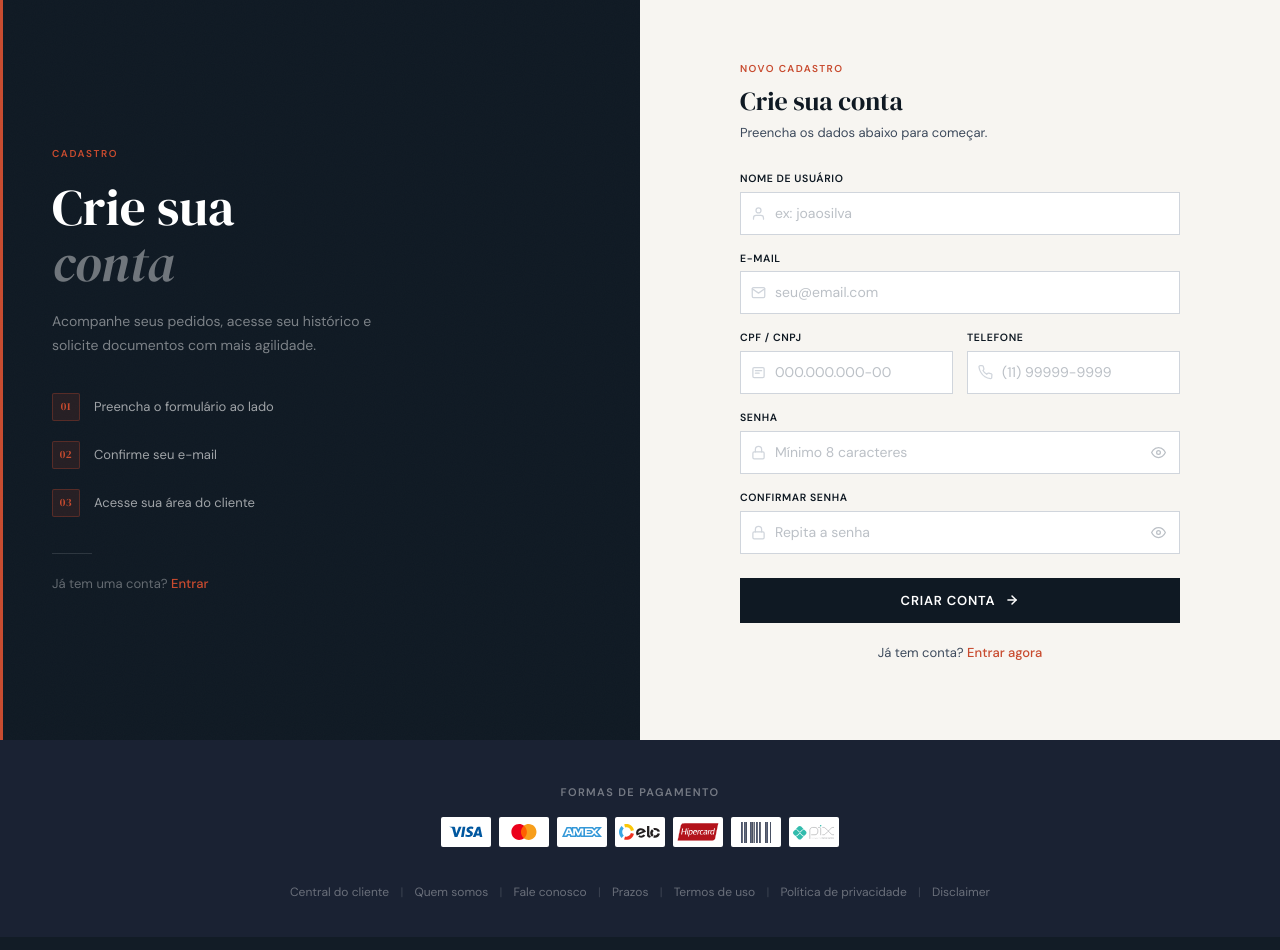
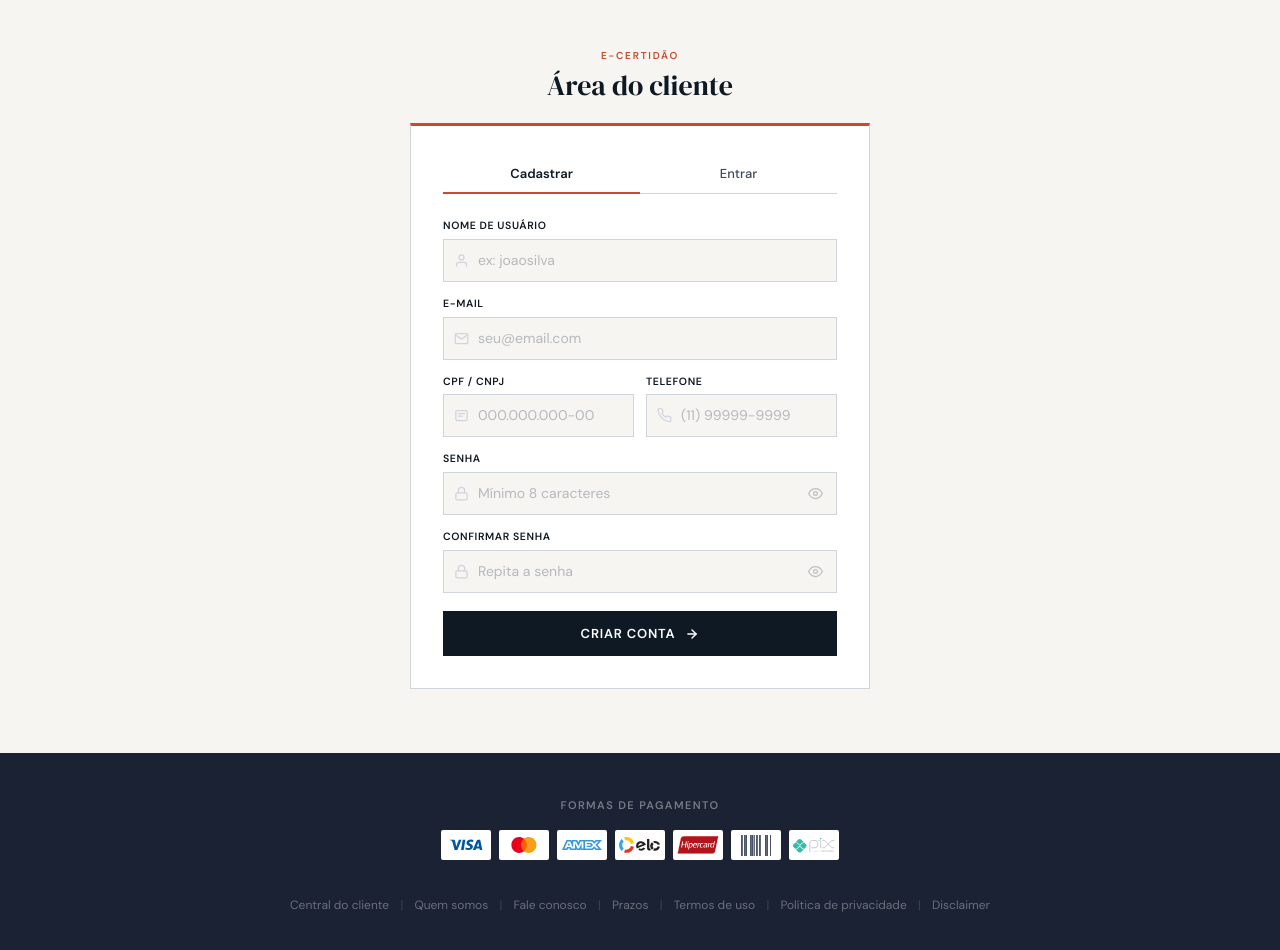
Before and after one commit to GabigolDEVPY/E-certidao, a Django app: page /users/register/ in a window 1280 px wide. Shown: the part 60-1010 px from the top of the page. Run offline with Django 5.2, Linux system fonts and the light colour scheme.

Commit message:
fdsafsadfd

```diff
--- a/users/templates/register.html
+++ b/users/templates/register.html
@@ -1,13 +1,11 @@
 {% extends "base.html" %}
-{% load static %}
+
 {% block content %}
-<link rel="stylesheet" href="{% static 'styles.css' %}">
+
 <!-- ═══ HEADER ═══ -->
 <header class="site-header sticky-top">
   <div class="container-xl">
     <div class="header-inner">
-
-      <!-- Logo -->
       <a href="/" class="logo">
         <div class="logo-mark">D</div>
         <div class="logo-text">
@@ -15,61 +13,38 @@
           <small class="d-none d-sm-block">Serviço privado de documentos</small>
         </div>
       </a>
-
       <div class="header-actions ms-auto">
         <a href="/" class="client-btn" style="text-decoration:none;">
           <svg width="13" height="13" viewBox="0 0 24 24" fill="none" stroke="currentColor" stroke-width="2.2" stroke-linecap="round" stroke-linejoin="round"><line x1="19" y1="12" x2="5" y2="12"/><polyline points="12 19 5 12 12 5"/></svg>
           <span class="d-none d-sm-inline">Voltar ao início</span>
         </a>
       </div>
-
     </div>
   </div>
 </header>
 
-<!-- ═══ REGISTER AREA ═══ -->
-<main class="register-main">
-  <div class="register-grid">
+<!-- ═══ MAIN ═══ -->
+<main class="auth-main">
+  <div class="auth-center">
 
-    <!-- Coluna esquerda: branding -->
-    <div class="register-brand">
-      <div class="brand-inner">
-        <div class="brand-tag">Cadastro</div>
-        <h1 class="brand-headline">Crie sua<br><em>conta</em></h1>
-        <p class="brand-sub">Acompanhe seus pedidos, acesse seu histórico e solicite documentos com mais agilidade.</p>
+    <!-- Cabeçalho acima do card -->
+    <div class="auth-heading">
+      <div class="auth-eyebrow">E-Certidão</div>
+      <h1 class="auth-title">Área do cliente</h1>
+    </div>
 
-        <div class="brand-steps">
-          <div class="step">
-            <div class="step-num">01</div>
-            <div class="step-text">Preencha o formulário ao lado</div>
-          </div>
-          <div class="step">
-            <div class="step-num">02</div>
-            <div class="step-text">Confirme seu e-mail</div>
-          </div>
-          <div class="step">
-            <div class="step-num">03</div>
-            <div class="step-text">Acesse sua área do cliente</div>
-          </div>
-        </div>
+    <!-- Card único -->
+    <div class="auth-card">
 
-        <div class="brand-divider"></div>
-        <p class="brand-login-hint">Já tem uma conta? <a href="{% url 'login' %}">Entrar</a></p>
+      <!-- Tabs -->
+      <div class="auth-tabs">
+        <button class="auth-tab active" id="tab-register" onclick="switchTab('register')">Cadastrar</button>
+        <button class="auth-tab" id="tab-login" onclick="switchTab('login')">Entrar</button>
+        <div class="auth-tab-indicator" id="tabIndicator"></div>
       </div>
 
-      <!-- decorative grain overlay -->
-      <div class="brand-grain" aria-hidden="true"></div>
-    </div>
-
-    <!-- Coluna direita: formulário -->
-    <div class="register-form-col">
-      <div class="form-card">
-
-        <div class="form-card-header">
-          <span class="form-tag">Novo cadastro</span>
-          <h2 class="form-title">Crie sua conta</h2>
-          <p class="form-subtitle">Preencha os dados abaixo para começar.</p>
-        </div>
+      <!-- ══ CADASTRO ══ -->
+      <div class="auth-panel" id="panel-register">
 
         {% if form.errors %}
         <div class="form-errors">
@@ -78,169 +53,290 @@
         </div>
         {% endif %}
 
-        <form method="POST" class="reg-form" novalidate>
+        <form method="POST" action="{% url 'register' %}" class="reg-form" novalidate>
           {% csrf_token %}
 
-          <!-- Username -->
           <div class="field-group {% if form.username.errors %}field--error{% endif %}">
-            <label class="field-label" for="{{ form.username.id_for_label }}">
-              Nome de usuário
-            </label>
+            <label class="field-label" for="{{ form.username.id_for_label }}">Nome de usuário</label>
             <div class="field-input-wrap">
               <svg class="field-icon" width="15" height="15" viewBox="0 0 24 24" fill="none" stroke="currentColor" stroke-width="2" stroke-linecap="round" stroke-linejoin="round"><path d="M20 21v-2a4 4 0 0 0-4-4H8a4 4 0 0 0-4 4v2"/><circle cx="12" cy="7" r="4"/></svg>
-              <input
-                type="text"
-                id="{{ form.username.id_for_label }}"
-                name="{{ form.username.html_name }}"
-                value="{{ form.username.value|default:'' }}"
-                placeholder="ex: joaosilva"
-                autocomplete="username"
-                class="field-input"
-              >
+              <input type="text" id="{{ form.username.id_for_label }}" name="{{ form.username.html_name }}" value="{{ form.username.value|default:'' }}" placeholder="ex: joaosilva" autocomplete="username" class="field-input">
             </div>
-            {% if form.username.errors %}
-            <p class="field-error-msg">{{ form.username.errors|join:", " }}</p>
-            {% endif %}
+            {% if form.username.errors %}<p class="field-error-msg">{{ form.username.errors|join:", " }}</p>{% endif %}
           </div>
 
-          <!-- E-mail -->
           <div class="field-group {% if form.email.errors %}field--error{% endif %}">
-            <label class="field-label" for="{{ form.email.id_for_label }}">
-              E-mail
-            </label>
+            <label class="field-label" for="{{ form.email.id_for_label }}">E-mail</label>
             <div class="field-input-wrap">
               <svg class="field-icon" width="15" height="15" viewBox="0 0 24 24" fill="none" stroke="currentColor" stroke-width="2" stroke-linecap="round" stroke-linejoin="round"><path d="M4 4h16c1.1 0 2 .9 2 2v12c0 1.1-.9 2-2 2H4c-1.1 0-2-.9-2-2V6c0-1.1.9-2 2-2z"/><polyline points="22,6 12,13 2,6"/></svg>
-              <input
-                type="email"
-                id="{{ form.email.id_for_label }}"
-                name="{{ form.email.html_name }}"
-                value="{{ form.email.value|default:'' }}"
-                placeholder="seu@email.com"
-                autocomplete="email"
-                class="field-input"
-              >
+              <input type="email" id="{{ form.email.id_for_label }}" name="{{ form.email.html_name }}" value="{{ form.email.value|default:'' }}" placeholder="seu@email.com" autocomplete="email" class="field-input">
             </div>
-            {% if form.email.errors %}
-            <p class="field-error-msg">{{ form.email.errors|join:", " }}</p>
-            {% endif %}
+            {% if form.email.errors %}<p class="field-error-msg">{{ form.email.errors|join:", " }}</p>{% endif %}
           </div>
 
-          <!-- CPF / CNPJ + Telefone lado a lado -->
           <div class="field-row">
-
             <div class="field-group {% if form.cpf_cnpj.errors %}field--error{% endif %}">
-              <label class="field-label" for="{{ form.cpf_cnpj.id_for_label }}">
-                CPF / CNPJ
-              </label>
+              <label class="field-label" for="{{ form.cpf_cnpj.id_for_label }}">CPF / CNPJ</label>
               <div class="field-input-wrap">
                 <svg class="field-icon" width="15" height="15" viewBox="0 0 24 24" fill="none" stroke="currentColor" stroke-width="2" stroke-linecap="round" stroke-linejoin="round"><rect x="3" y="4" width="18" height="16" rx="2"/><line x1="7" y1="9" x2="17" y2="9"/><line x1="7" y1="13" x2="13" y2="13"/></svg>
-                <input
-                  type="text"
-                  id="{{ form.cpf_cnpj.id_for_label }}"
-                  name="{{ form.cpf_cnpj.html_name }}"
-                  value="{{ form.cpf_cnpj.value|default:'' }}"
-                  placeholder="000.000.000-00"
-                  class="field-input"
-                  inputmode="numeric"
-                >
+                <input type="text" id="{{ form.cpf_cnpj.id_for_label }}" name="{{ form.cpf_cnpj.html_name }}" value="{{ form.cpf_cnpj.value|default:'' }}" placeholder="000.000.000-00" class="field-input" inputmode="numeric">
               </div>
-              {% if form.cpf_cnpj.errors %}
-              <p class="field-error-msg">{{ form.cpf_cnpj.errors|join:", " }}</p>
-              {% endif %}
+              {% if form.cpf_cnpj.errors %}<p class="field-error-msg">{{ form.cpf_cnpj.errors|join:", " }}</p>{% endif %}
             </div>
-
             <div class="field-group {% if form.telefone.errors %}field--error{% endif %}">
-              <label class="field-label" for="{{ form.telefone.id_for_label }}">
-                Telefone
-              </label>
+              <label class="field-label" for="{{ form.telefone.id_for_label }}">Telefone</label>
               <div class="field-input-wrap">
                 <svg class="field-icon" width="15" height="15" viewBox="0 0 24 24" fill="none" stroke="currentColor" stroke-width="2" stroke-linecap="round" stroke-linejoin="round"><path d="M22 16.92v3a2 2 0 0 1-2.18 2 19.79 19.79 0 0 1-8.63-3.07A19.5 19.5 0 0 1 4.69 12 19.79 19.79 0 0 1 1.61 3.4 2 2 0 0 1 3.58 1h3a2 2 0 0 1 2 1.72c.127.96.361 1.903.7 2.81a2 2 0 0 1-.45 2.11L7.91 8.85a16 16 0 0 0 6 6l1.27-1.27a2 2 0 0 1 2.11-.45c.907.339 1.85.573 2.81.7A2 2 0 0 1 22 16.92z"/></svg>
-                <input
-                  type="tel"
-                  id="{{ form.telefone.id_for_label }}"
-                  name="{{ form.telefone.html_name }}"
-                  value="{{ form.telefone.value|default:'' }}"
-                  placeholder="(11) 99999-9999"
-                  class="field-input"
-                  inputmode="tel"
-                >
+                <input type="tel" id="{{ form.telefone.id_for_label }}" name="{{ form.telefone.html_name }}" value="{{ form.telefone.value|default:'' }}" placeholder="(11) 99999-9999" class="field-input" inputmode="tel">
               </div>
-              {% if form.telefone.errors %}
-              <p class="field-error-msg">{{ form.telefone.errors|join:", " }}</p>
-              {% endif %}
+              {% if form.telefone.errors %}<p class="field-error-msg">{{ form.telefone.errors|join:", " }}</p>{% endif %}
             </div>
-
           </div>
 
-          <!-- Senha -->
           <div class="field-group {% if form.password1.errors %}field--error{% endif %}">
-            <label class="field-label" for="{{ form.password1.id_for_label }}">
-              Senha
-            </label>
+            <label class="field-label" for="id_password1">Senha</label>
             <div class="field-input-wrap">
               <svg class="field-icon" width="15" height="15" viewBox="0 0 24 24" fill="none" stroke="currentColor" stroke-width="2" stroke-linecap="round" stroke-linejoin="round"><rect x="3" y="11" width="18" height="11" rx="2" ry="2"/><path d="M7 11V7a5 5 0 0 1 10 0v4"/></svg>
-              <input
-                type="password"
-                id="{{ form.password1.id_for_label }}"
-                name="{{ form.password1.html_name }}"
-                placeholder="Mínimo 8 caracteres"
-                autocomplete="new-password"
-                class="field-input"
-                id="id_password1"
-              >
-              <button type="button" class="toggle-pass" onclick="togglePass('id_password1', this)" tabindex="-1" aria-label="Mostrar senha">
+              <input type="password" id="id_password1" name="{{ form.password1.html_name }}" placeholder="Mínimo 8 caracteres" autocomplete="new-password" class="field-input">
+              <button type="button" class="toggle-pass" onclick="togglePass('id_password1',this)" tabindex="-1">
                 <svg width="15" height="15" viewBox="0 0 24 24" fill="none" stroke="currentColor" stroke-width="2" stroke-linecap="round" stroke-linejoin="round"><path d="M1 12s4-8 11-8 11 8 11 8-4 8-11 8-11-8-11-8z"/><circle cx="12" cy="12" r="3"/></svg>
               </button>
             </div>
-            {% if form.password1.errors %}
-            <p class="field-error-msg">{{ form.password1.errors|join:", " }}</p>
-            {% endif %}
+            {% if form.password1.errors %}<p class="field-error-msg">{{ form.password1.errors|join:", " }}</p>{% endif %}
           </div>
 
-          <!-- Confirmar Senha -->
           <div class="field-group {% if form.password2.errors %}field--error{% endif %}">
-            <label class="field-label" for="{{ form.password2.id_for_label }}">
-              Confirmar senha
-            </label>
+            <label class="field-label" for="id_password2">Confirmar senha</label>
             <div class="field-input-wrap">
               <svg class="field-icon" width="15" height="15" viewBox="0 0 24 24" fill="none" stroke="currentColor" stroke-width="2" stroke-linecap="round" stroke-linejoin="round"><rect x="3" y="11" width="18" height="11" rx="2" ry="2"/><path d="M7 11V7a5 5 0 0 1 10 0v4"/></svg>
-              <input
-                type="password"
-                id="{{ form.password2.id_for_label }}"
-                name="{{ form.password2.html_name }}"
-                placeholder="Repita a senha"
-                autocomplete="new-password"
-                class="field-input"
-                id="id_password2"
-              >
-              <button type="button" class="toggle-pass" onclick="togglePass('id_password2', this)" tabindex="-1" aria-label="Mostrar senha">
+              <input type="password" id="id_password2" name="{{ form.password2.html_name }}" placeholder="Repita a senha" autocomplete="new-password" class="field-input">
+              <button type="button" class="toggle-pass" onclick="togglePass('id_password2',this)" tabindex="-1">
                 <svg width="15" height="15" viewBox="0 0 24 24" fill="none" stroke="currentColor" stroke-width="2" stroke-linecap="round" stroke-linejoin="round"><path d="M1 12s4-8 11-8 11 8 11 8-4 8-11 8-11-8-11-8z"/><circle cx="12" cy="12" r="3"/></svg>
               </button>
             </div>
-            {% if form.password2.errors %}
-            <p class="field-error-msg">{{ form.password2.errors|join:", " }}</p>
-            {% endif %}
+            {% if form.password2.errors %}<p class="field-error-msg">{{ form.password2.errors|join:", " }}</p>{% endif %}
           </div>
 
           <button type="submit" class="reg-submit">
             Criar conta
             <svg width="14" height="14" viewBox="0 0 24 24" fill="none" stroke="currentColor" stroke-width="2.5" stroke-linecap="round" stroke-linejoin="round"><line x1="5" y1="12" x2="19" y2="12"/><polyline points="12 5 19 12 12 19"/></svg>
           </button>
+        </form>
+      </div>
 
+      <!-- ══ LOGIN ══ -->
+      <div class="auth-panel" id="panel-login" style="display:none;">
+        <form method="POST" action="{% url 'login' %}" class="reg-form" novalidate>
+          {% csrf_token %}
+
+          <div class="field-group">
+            <label class="field-label" for="login_username">Usuário ou e-mail</label>
+            <div class="field-input-wrap">
+              <svg class="field-icon" width="15" height="15" viewBox="0 0 24 24" fill="none" stroke="currentColor" stroke-width="2" stroke-linecap="round" stroke-linejoin="round"><path d="M20 21v-2a4 4 0 0 0-4-4H8a4 4 0 0 0-4 4v2"/><circle cx="12" cy="7" r="4"/></svg>
+              <input type="text" id="login_username" name="username" placeholder="seu usuário ou e-mail" autocomplete="username" class="field-input">
+            </div>
+          </div>
+
+          <div class="field-group">
+            <label class="field-label" for="login_password">Senha</label>
+            <div class="field-input-wrap">
+              <svg class="field-icon" width="15" height="15" viewBox="0 0 24 24" fill="none" stroke="currentColor" stroke-width="2" stroke-linecap="round" stroke-linejoin="round"><rect x="3" y="11" width="18" height="11" rx="2" ry="2"/><path d="M7 11V7a5 5 0 0 1 10 0v4"/></svg>
+              <input type="password" id="login_password" name="password" placeholder="••••••••" autocomplete="current-password" class="field-input">
+              <button type="button" class="toggle-pass" onclick="togglePass('login_password',this)" tabindex="-1">
+                <svg width="15" height="15" viewBox="0 0 24 24" fill="none" stroke="currentColor" stroke-width="2" stroke-linecap="round" stroke-linejoin="round"><path d="M1 12s4-8 11-8 11 8 11 8-4 8-11 8-11-8-11-8z"/><circle cx="12" cy="12" r="3"/></svg>
+              </button>
+            </div>
+          </div>
+
+          <div class="forgot-wrap">
+            <a href="#" class="forgot-link">Esqueci minha senha</a>
+          </div>
+
+          <button type="submit" class="reg-submit">
+            Entrar
+            <svg width="14" height="14" viewBox="0 0 24 24" fill="none" stroke="currentColor" stroke-width="2.5" stroke-linecap="round" stroke-linejoin="round"><line x1="5" y1="12" x2="19" y2="12"/><polyline points="12 5 19 12 12 19"/></svg>
+          </button>
         </form>
+      </div>
 
-        <p class="form-login-link">Já tem conta? <a href="{% url 'login' %}">Entrar agora</a></p>
-
-      </div>
     </div>
+    <!-- /auth-card -->
 
   </div>
 </main>
 
 {% include 'footer.html' %}
+{% load static %}
 
+<style>
+/* ─── LAYOUT ─── */
+body { margin: 0; min-height: 100vh; display: flex; flex-direction: column; }
 
+.auth-main {
+  flex: 1;
+  background: var(--paper);
+  display: flex;
+  align-items: center;
+  justify-content: center;
+  padding: 48px 20px 64px;
+}
 
-<script src="{% static 'script.js' %}"></script>
+.auth-center {
+  width: 100%;
+  max-width: 460px;
+  display: flex;
+  flex-direction: column;
+  gap: 20px;
+}
+
+/* ─── HEADING ─── */
+.auth-heading { text-align: center; }
+
+.auth-eyebrow {
+  font-size: 10px; font-weight: 600; letter-spacing: 1.8px;
+  text-transform: uppercase; color: var(--accent);
+  margin-bottom: 6px;
+}
+
+.auth-title {
+  font-family: 'DM Serif Display', serif;
+  font-size: 28px; font-weight: 400; color: var(--ink);
+  margin: 0;
+}
+
+/* ─── CARD ─── */
+.auth-card {
+  background: var(--white);
+  border: 1px solid var(--rule);
+  border-top: 3px solid var(--accent);
+  padding: 28px 32px 32px;
+}
+
+/* ─── TABS ─── */
+.auth-tabs {
+  display: flex; position: relative;
+  border-bottom: 1px solid var(--rule);
+  margin-bottom: 24px;
+}
+
+.auth-tab {
+  flex: 1; background: none; border: none;
+  padding: 10px 16px;
+  font-family: 'DM Sans', sans-serif;
+  font-size: 13px; font-weight: 500; color: var(--ink-light);
+  cursor: pointer; transition: color .15s; z-index: 1;
+}
+.auth-tab.active { color: var(--ink); font-weight: 600; }
+.auth-tab:hover:not(.active) { color: var(--ink); }
+
+.auth-tab-indicator {
+  position: absolute; bottom: -1px; left: 0;
+  height: 2px; width: 50%; background: var(--accent);
+  transition: transform .22s cubic-bezier(.4,0,.2,1);
+}
+.auth-tab-indicator.at-login { transform: translateX(100%); }
+
+/* ─── PANEL ─── */
+.auth-panel { animation: fadeUp .16s ease; }
+@keyframes fadeUp {
+  from { opacity: 0; transform: translateY(4px); }
+  to   { opacity: 1; transform: translateY(0); }
+}
+
+/* ─── ERRORS ─── */
+.form-errors {
+  display: flex; align-items: center; gap: 8px;
+  background: #fef2f2; border: 1px solid #fca5a5;
+  border-left: 3px solid var(--accent);
+  padding: 10px 14px; font-size: 12.5px; color: #b91c1c;
+  margin-bottom: 16px;
+}
+
+/* ─── FIELDS ─── */
+.reg-form { display: flex; flex-direction: column; gap: 14px; }
+
+.field-row { display: grid; grid-template-columns: 1fr 1fr; gap: 12px; }
+
+.field-group { display: flex; flex-direction: column; gap: 5px; }
+
+.field-label {
+  font-size: 10.5px; font-weight: 600; letter-spacing: .6px;
+  text-transform: uppercase; color: var(--ink);
+}
+
+.field-input-wrap { position: relative; display: flex; align-items: center; }
+
+.field-icon {
+  position: absolute; left: 11px; color: var(--rule);
+  pointer-events: none; transition: color .2s;
+}
+
+.field-input {
+  width: 100%; padding: 10px 12px 10px 34px;
+  border: 1px solid var(--rule); border-radius: 0;
+  background: var(--paper);
+  font-family: 'DM Sans', sans-serif; font-size: 14px; color: var(--ink);
+  outline: none; transition: border-color .2s, box-shadow .2s; box-sizing: border-box;
+}
+.field-input::placeholder { color: rgba(61,74,92,.35); }
+.field-input:focus {
+  border-color: var(--ink);
+  box-shadow: 0 0 0 2px rgba(15,25,35,.05);
+  background: var(--white);
+}
+.field-input-wrap:focus-within .field-icon { color: var(--ink-light); }
+
+.toggle-pass {
+  position: absolute; right: 10px;
+  background: none; border: none; cursor: pointer;
+  color: rgba(61,74,92,.3); padding: 4px;
+  display: flex; align-items: center; transition: color .15s;
+}
+.toggle-pass:hover { color: var(--ink); }
+
+.field--error .field-input { border-color: var(--accent); }
+.field-error-msg { font-size: 11px; color: var(--accent); margin: 0; line-height: 1.4; }
+
+.forgot-wrap { display: flex; justify-content: flex-end; }
+.forgot-link { font-size: 12px; color: var(--ink-light); text-decoration: none; transition: color .15s; }
+.forgot-link:hover { color: var(--accent); }
+
+/* ─── SUBMIT ─── */
+.reg-submit {
+  margin-top: 4px; padding: 13px 20px;
+  background: var(--ink); color: #fff; border: none;
+  font-family: 'DM Sans', sans-serif;
+  font-size: 13px; font-weight: 600; letter-spacing: .8px; text-transform: uppercase;
+  cursor: pointer; display: flex; align-items: center; justify-content: center; gap: 10px;
+  transition: background .2s, transform .15s; width: 100%;
+}
+.reg-submit:hover { background: var(--accent); transform: translateY(-1px); }
+.reg-submit:active { transform: translateY(0); }
+
+/* ─── RESPONSIVE ─── */
+@media (max-width: 480px) {
+  .auth-card { padding: 24px 20px 28px; }
+  .field-row { grid-template-columns: 1fr; }
+}
+</style>
+
+<script>
+function switchTab(tab) {
+  const isLogin = tab === 'login';
+  document.getElementById('panel-register').style.display = isLogin ? 'none' : 'block';
+  document.getElementById('panel-login').style.display    = isLogin ? 'block' : 'none';
+  document.getElementById('tab-register').classList.toggle('active', !isLogin);
+  document.getElementById('tab-login').classList.toggle('active', isLogin);
+  document.getElementById('tabIndicator').classList.toggle('at-login', isLogin);
+}
+
+function togglePass(id, btn) {
+  const el = document.getElementById(id);
+  if (!el) return;
+  const hide = el.type === 'text';
+  el.type = hide ? 'password' : 'text';
+  btn.style.color = hide ? '' : 'var(--ink)';
+}
+</script>
 
 {% endblock %}
```
